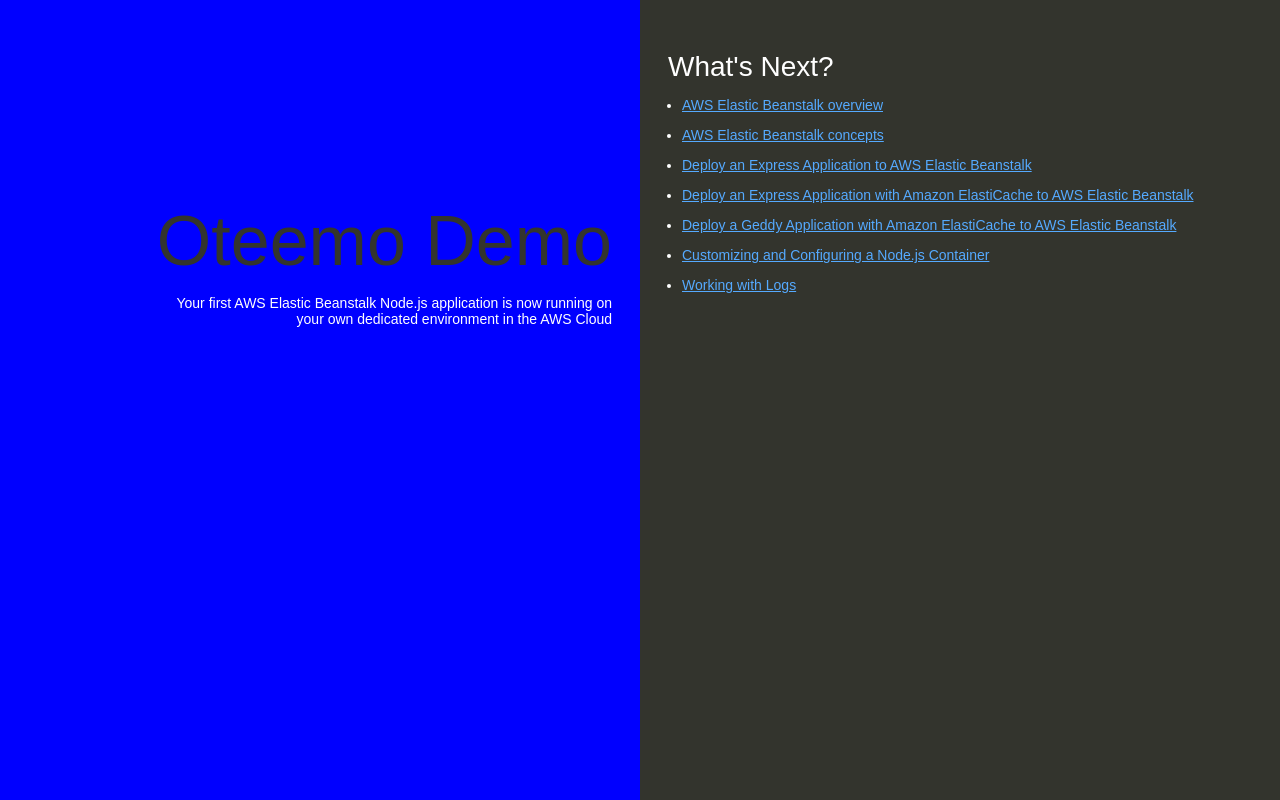
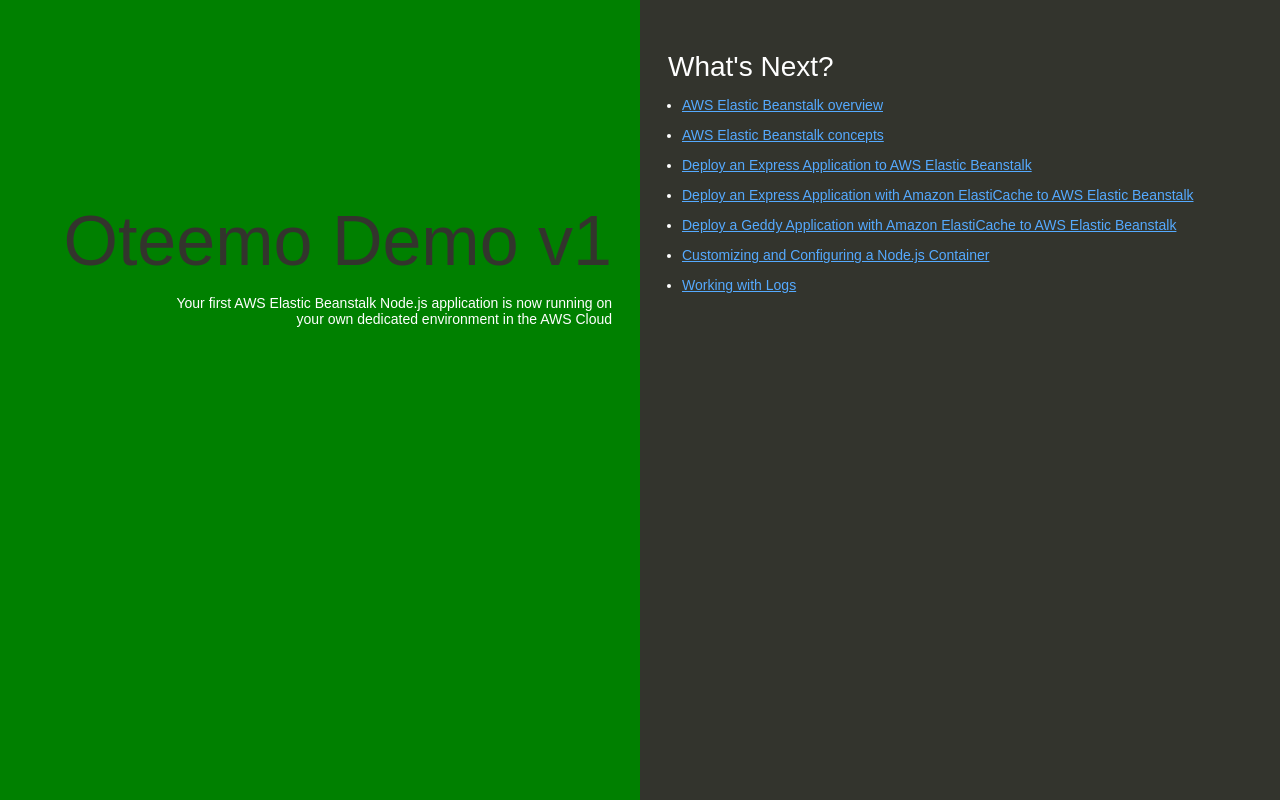
Before and after one commit to basaka123/elastic_beanstack, a website: page index.html in a window 1280 px wide. Drawn offline with Linux system fonts and the light colour scheme.

Commit message:
update background

```diff
--- a/index.html
+++ b/index.html
@@ -35,7 +35,7 @@
 
         text-align: right;
         padding-top: 11em;
-        background-color: blue;
+        background-color: green;
 
       }
       .textColumn p {
@@ -74,7 +74,7 @@
   </head>
   <body>
     <div class="textColumn">
-      <h1>Oteemo Demo</h1>
+      <h1>Oteemo Demo v1</h1>
       <p>Your first AWS Elastic Beanstalk Node.js application is now running on your own dedicated environment in the AWS Cloud</p>
     </div>
     <div class="linksColumn">
```
